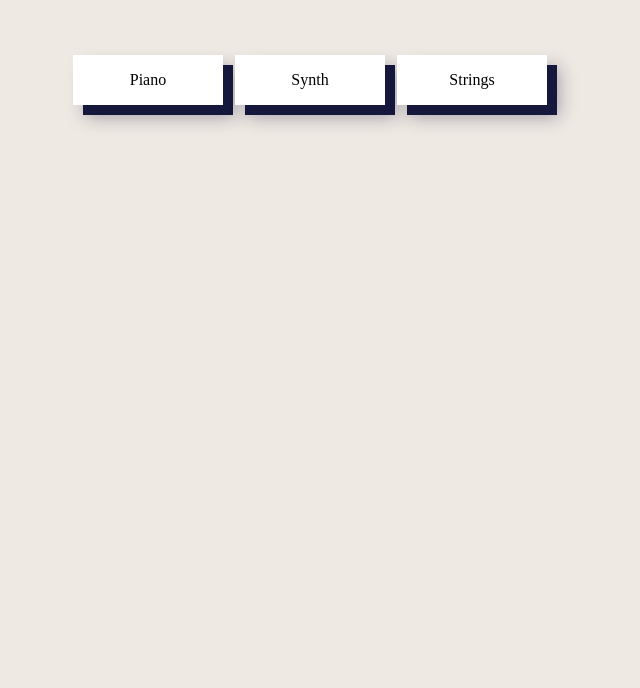
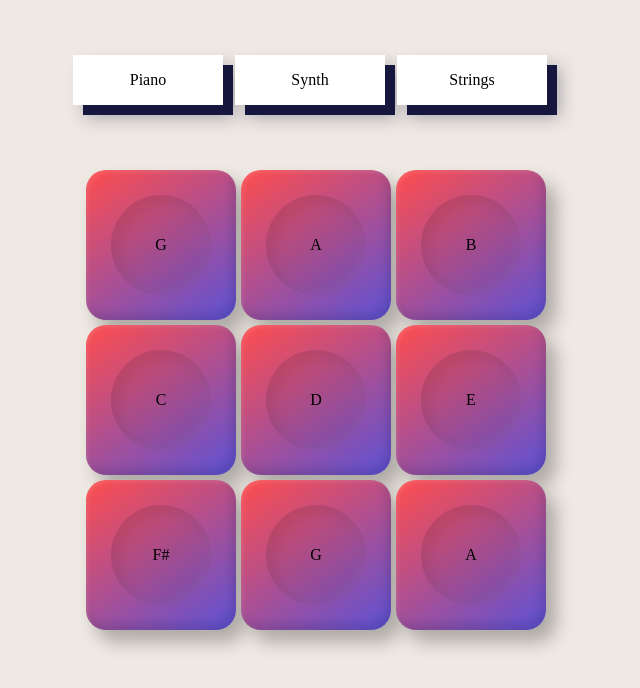
Before and after one commit to benhern/Music-Maker-Starter, a website with bundled scripts: page instruments.html in a window 1280 px wide. Shown: the whole page, without its empty margins (324-964 px from the left). Built offline with nearby package versions, Linux system fonts and the light colour scheme.

Commit message:
Rohan chnages

```diff
--- a/instruments.html
+++ b/instruments.html
@@ -14,14 +14,19 @@
     </div>
 
     <div id="instrument-container">
-      <!-- <div class="Key" data-note="G4"></div>
-      <div class="Key" data-note="A6"></div>
-      <div class="Key" data-note="B5"></div>
-      <div class="Key" data-note="C0"></div>
-      <div class="Key" data-note="D4"></div>
-      <div class="Key" data-note="E4"></div>
-      <div class="Key" data-note="F#4"></div>
-      <div class="Key" data-note="G4"></div> -->
+      <div id="synth-grid">
+
+         <div class="synth-buttons">G</div>
+         <div class="synth-buttons">A</div>
+         <div class="synth-buttons">B</div>
+         <div class="synth-buttons">C</div>
+         <div class="synth-buttons">D</div>
+         <div class="synth-buttons">E</div>
+         <div class="synth-buttons">F#</div>
+         <div class="synth-buttons">G</div>
+         <div class="synth-buttons">A</div>
+
+      </div>
 
 
     </div>
--- a/piano.js
+++ b/piano.js
@@ -10,23 +10,22 @@ const pianoSynth = new Tone.PolySynth(Tone.Synth, {
     type: 'triangle2',
   },
   envelope: {
-    attack: 0.002,
+    attack: 0,
     decay: 0.7,
-    sustain: 0.22,
-    release: 2.6,
+    sustain: 0.2,
+    release: 0.5,
   },
   volume: -7,
 }).connect(pianoReverb);
 
-const gMajor = ['G4', 'A4', 'B4', 'C5', 'D5', 'E5', 'F#5'];
+const gMajor = ['G4', 'A4', 'B4', 'C5', 'D5', 'E5', 'F#5', 'G5'];
 
 
 //this function creates the key through css/js
-
 function createPianoKey(note){
   const key = document.createElement("div");
   key.className = "Key"
-key.setAttribute("data-note", "test");
+  key.setAttribute("data-note", note);
 
   return key;
 
@@ -35,7 +34,18 @@ return key;
 
 export function renderKeys({container}){
   container.innerHTML = '';
-const key = createPianoKey("tesr")
 
+
+  gMajor.forEach((note)=>{
+    const key = createPianoKey(note)
     container.appendChild(key)
+
+    key.addEventListener('click', async () => {
+      await Tone.start();
+      pianoSynth.triggerAttackRelease(note, '4n');
+    });
+
+
+  })
+
 }
--- a/style.css
+++ b/style.css
@@ -5,8 +5,8 @@
   --play-green-dark: #059b00;
   --play-white: #ffffff;
   --instrument-btn-bg: #eeeeee;
-  --synth-top: #ff204e;
-  --synth-bottom: #a0153e;
+  --synth-top: #ff4d4d;
+  --synth-bottom: #5b52d6;
   --string-top: #f8bc8a;
   --string-bottom: #fbcfaa;
   --active-string: #6faf4f;
@@ -161,3 +161,64 @@ a:active {
 .Key:active::before{
   color:lightgreen;
 }
+
+/*------------*/
+
+#synth-grid{
+  display:grid;
+  grid-template-columns: 1fr 1fr 1fr;
+  grid-template-rows: 1fr 1fr 1fr;
+  gap: 5px;
+}
+
+.synth-buttons{
+  display:flex;
+  display: flex;
+  width: 150px;
+  height: 150px;
+  justify-content: center;
+  align-items: center;
+  position: relative;
+  border-radius: 20px;
+  background: linear-gradient(145deg, var(--synth-top), var(--synth-bottom));
+  box-shadow:
+    10px 12px 18px rgba(0, 0, 0, 0.28),
+    inset 2px 2px 4px rgba(255, 255, 255, 0.12),
+    inset -4px -6px 10px rgba(0, 0, 0, 0.12);
+}
+
+.synth-buttons::before {
+  content: attr(data-note);
+  position: absolute;
+  display: flex;
+  justify-content: center;
+  align-items: center;
+  top: 50%;
+  left: 50%;
+  width: 100px;
+  height: 100px;
+  border-radius: 50%;
+  transform: translate(-50%, -50%);
+  background: rgba(0, 0, 0, 0.04);
+  box-shadow:
+    inset 8px 8px 14px rgba(0, 0, 0, 0.08),
+    inset -4px -4px 8px rgba(255, 255, 255, 0.03);
+  transition:
+    transform 0.12s ease,
+    box-shadow 0.12s ease;
+}
+
+.synth-buttons:active {
+  transform: translateY(3px) scale(0.99);
+  box-shadow:
+    4px 5px 10px rgba(0, 0, 0, 0.2),
+    inset 3px 3px 6px rgba(255, 255, 255, 0.08),
+    inset -8px -10px 14px rgba(0, 0, 0, 0.18);
+}
+
+.synth-buttons:active::before {
+  transform: translate(-50%, -50%) scale(0.88);
+  box-shadow:
+    inset 14px 14px 20px rgba(0, 0, 0, 0.16),
+    inset -2px -2px 4px rgba(255, 255, 255, 0.02);
+}
```
Also changed, not shown: synthpad.js (+23 -0 lines). Lines whose indentation alone changed are shown as unchanged.
